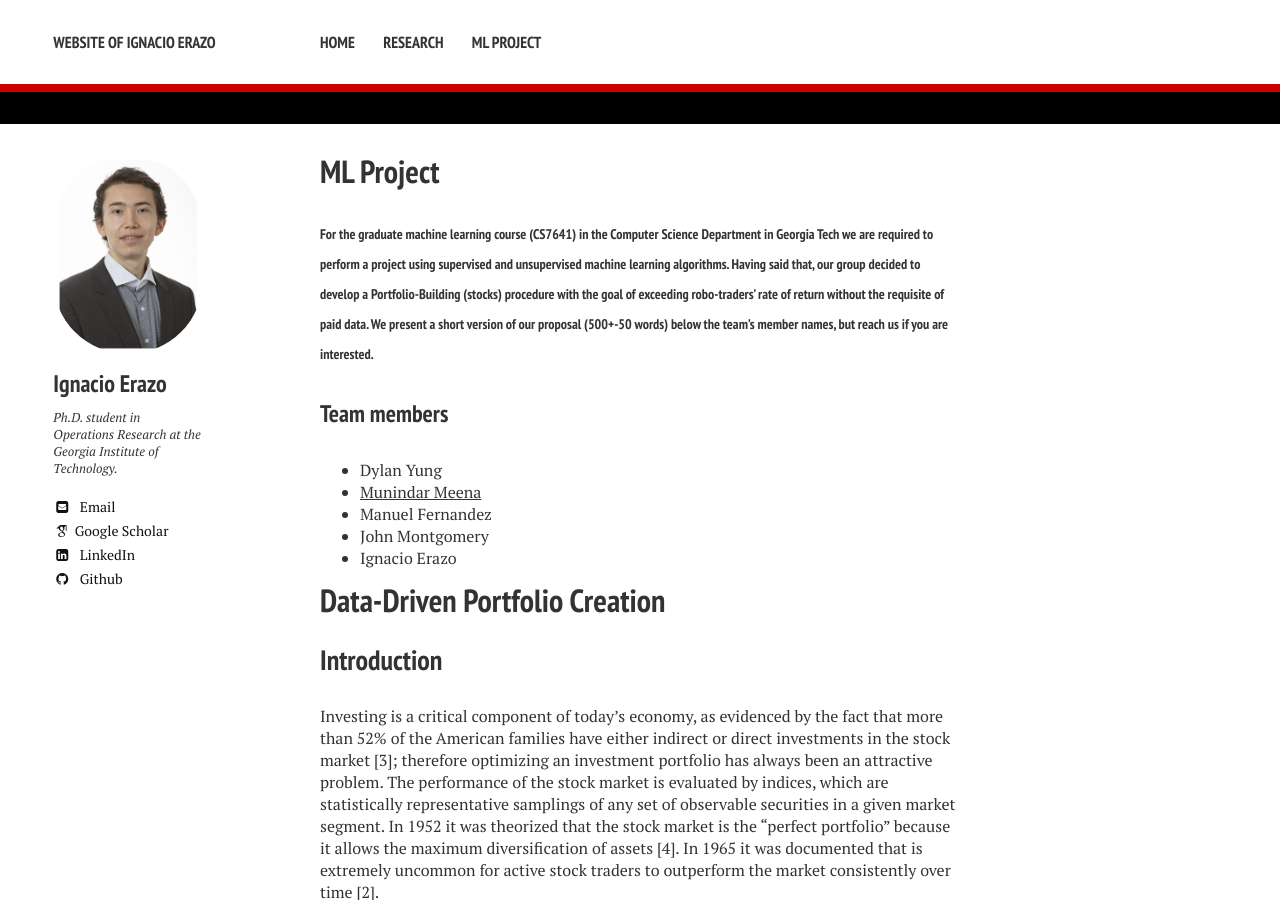
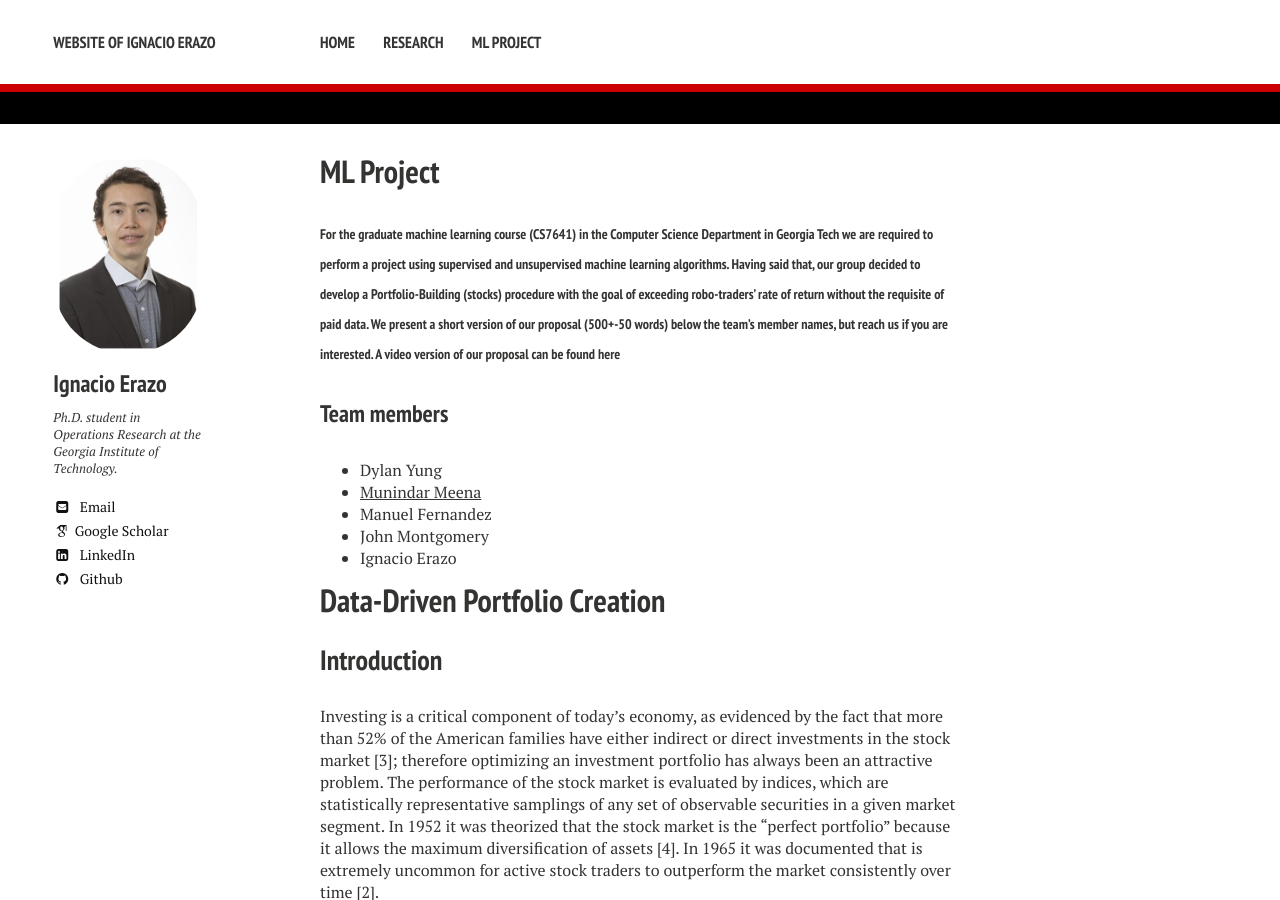
Before and after one commit to ierazo/ierazo.github.io, a Jekyll site: the page built from Machine_Learning_Project.md, in a window 1280 px wide and 900 px high. Built offline with Jekyll 4.4.1, drawn with Linux system fonts in a browser that asks for light colours; nearby versions of some CDN libraries; some web fonts are replaced.

Commit message:
Update Machine_Learning_Project.md
added video link for the proposal

```diff
--- a/Machine_Learning_Project.md
+++ b/Machine_Learning_Project.md
@@ -4,7 +4,7 @@ title: ML Project
 excerpt: "Recent Presentations"
 ---
 
-###### For the graduate machine learning course (CS7641) in the Computer Science Department in Georgia Tech we are required to perform a project using supervised and unsupervised machine learning algorithms. Having said that, our group decided to develop a Portfolio-Building (stocks) procedure with the goal of exceeding robo-traders' rate of return without the requisite of paid data. We present a short version of our proposal (500+-50 words) below the team's member names, but reach us if you are interested.
+###### For the graduate machine learning course (CS7641) in the Computer Science Department in Georgia Tech we are required to perform a project using supervised and unsupervised machine learning algorithms. Having said that, our group decided to develop a Portfolio-Building (stocks) procedure with the goal of exceeding robo-traders' rate of return without the requisite of paid data. We present a short version of our proposal (500+-50 words) below the team's member names, but reach us if you are interested. A video version of our proposal can be found [here](https://www.youtube.com/watch?v=NICXLeaeBtY)
 
 ### Team members
 - Dylan Yung
```
